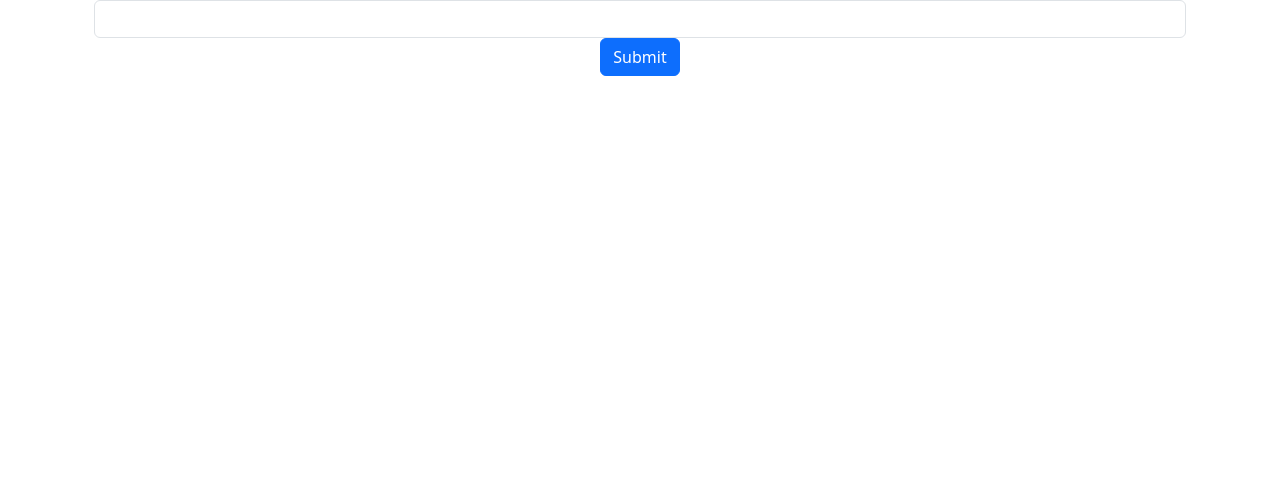
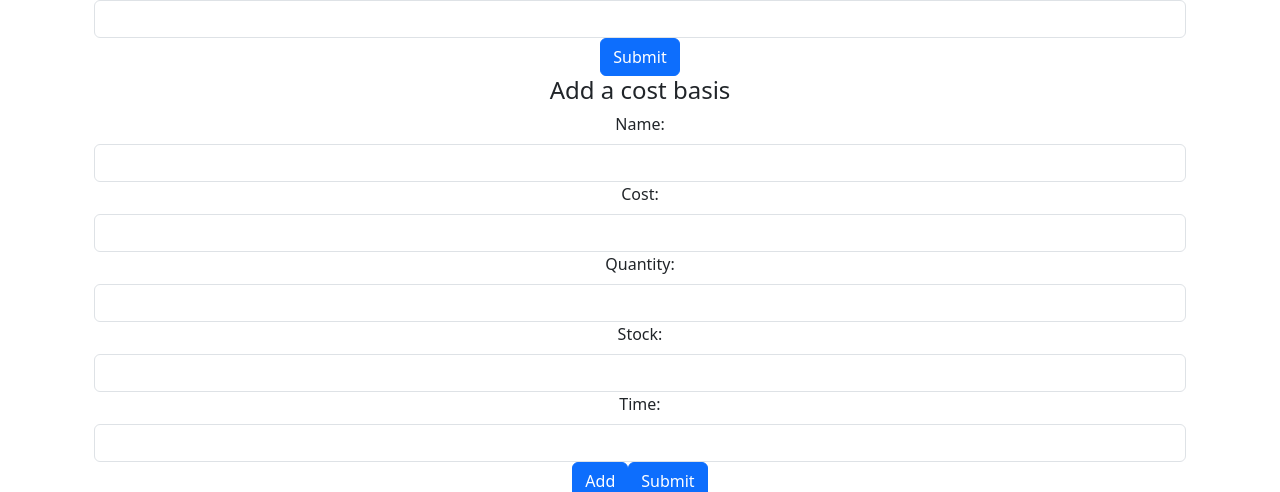
Before and after one commit to m-romberg/mcubed-frontend, a React (Create React App) app: page /apiforms in a window 1280 px wide. Shown: the part 332-824 px from the top of the page. Before the commit the page ends 800 px from the top, so only its background shows below. Built offline with nearby package versions, Linux system fonts and the light colour scheme.

Commit message:
add form to connect to cost api endpoint

```diff
--- /dev/null
+++ b/src/forms-api/AddCostForm.js
@@ -0,0 +1,140 @@
+import React from 'react';
+import { useState } from 'react';
+import { Form, Button, Container, Row, Col } from 'react-bootstrap';
+import 'bootstrap/dist/css/bootstrap.css';
+
+/** Form component to add a question to the API db
+ *
+ * ApiForms => AddCostForm
+ */
+function AddCostForm({ submit }) {
+  console.debug("AddCostForm");
+  const [formData, setFormData] = useState([{
+    "name": "",
+    "cost": "",
+    "quantity": "",
+    "stock": "",
+    "time": ""
+  }]);
+  console.debug("formData", formData);
+  const method = "post";
+
+  function handleSubmit(evt) {
+    console.debug("AddCostForm handleSubmit");
+    evt.preventDefault();
+    const data = {
+      "action": "addcosts",
+      "costbasis": formData,
+    };
+    console.log("data=", data);
+    submit(data, method);
+
+  }
+
+  function handleChange(evt, indx) {
+    console.debug("handleChange");
+    console.log(evt);
+    const fieldName = evt.target.name;
+    const value = fieldName === "name" ? evt.target.value : +evt.target.value;
+
+    setFormData(currData => {
+      currData[indx][fieldName] = value;
+      return [ ...currData ];
+    });
+  }
+
+  function addFormFields() {
+    console.log("addformfields", [...formData, {
+      "name": "CPU AMD Epyc 7002",
+      "cost": 300,
+      "quantity": 1,
+      "stock": 400,
+      "time": 10
+    }] )
+    setFormData([...formData, {
+      "name": "",
+      "cost": "",
+      "quantity": "",
+      "stock": "",
+      "time": ""
+    }]);
+  }
+
+  function removeFormFields(i) {
+    let newFormValues = [...formData];
+    newFormValues.splice(i, 1);
+    setFormData(newFormValues);
+  }
+
+  return (
+    <Container className="AddProjectQuestion">
+      <Row>
+        <Col>
+          <h4>Add a cost basis</h4>
+          <Form onSubmit={handleSubmit}>
+            {formData.map((element, indx) =>
+              <div key={indx}>
+                <Form.Group>
+                  <Form.Label>Name:</Form.Label>
+                  <Form.Control
+                    type="text"
+                    value={formData["name"]}
+                    name="name"
+                    onChange={ e => handleChange(e, indx)}
+                  />
+                </Form.Group>
+                <Form.Group>
+                  <Form.Label>Cost:</Form.Label>
+                  <Form.Control
+                    type="text"
+                    value={formData["cost"]}
+                    name='cost'
+                    onChange={ e => handleChange(e, indx)}
+                  />
+                </Form.Group>
+                <Form.Group>
+                  <Form.Label>Quantity:</Form.Label>
+                  <Form.Control
+                    type="text"
+                    value={formData["quantity"]}
+                    name='quantity'
+                    onChange={ e => handleChange(e, indx)}
+                  />
+                </Form.Group>
+                <Form.Group>
+                  <Form.Label>Stock:</Form.Label>
+                  <Form.Control
+                    type="text"
+                    value={formData["stock"]}
+                    name='stock'
+                    onChange={ e => handleChange(e, indx)}
+                  />
+                </Form.Group>
+                <Form.Group>
+                  <Form.Label>Time:</Form.Label>
+                  <Form.Control
+                    type="text"
+                    value={formData["untimeits"]}
+                    name='time'
+                    onChange={ e => handleChange(e, indx)}
+                  />
+                </Form.Group>
+                {
+                  indx ?
+                    <Button onClick={() => removeFormFields(indx)}>Remove</Button>
+                  : null
+                }
+              </div>
+            )}
+            <Button onClick={() => addFormFields()}>Add</Button>
+            <Button variant="primary" type='submit'>
+              Submit
+            </Button>
+          </Form>
+        </Col>
+      </Row>
+    </Container>
+  );
+}
+
+export default AddCostForm;
--- a/src/forms-api/ApiForms.js
+++ b/src/forms-api/ApiForms.js
@@ -3,6 +3,7 @@ import {Container, Row, Col} from 'react-bootstrap';
 import 'bootstrap/dist/css/bootstrap.css';
 import AddProjectQuestionForm from "./AddProjectQuestionForm";
 import AddVariableNameForm from './AddVariableNameForm';
+import AddCostForm from './AddCostForm';
 
 /**
  * Controll component for ApiForm
@@ -18,7 +19,8 @@ function ApiForms({submit}) {
     <Col>
       <AddProjectQuestionForm submit={submit} />
       <AddVariableNameForm submit={submit} />
-    </Col>
+      <AddCostForm submit={submit} />
+     </Col>
     </Row>
     </Container>
   );
```
